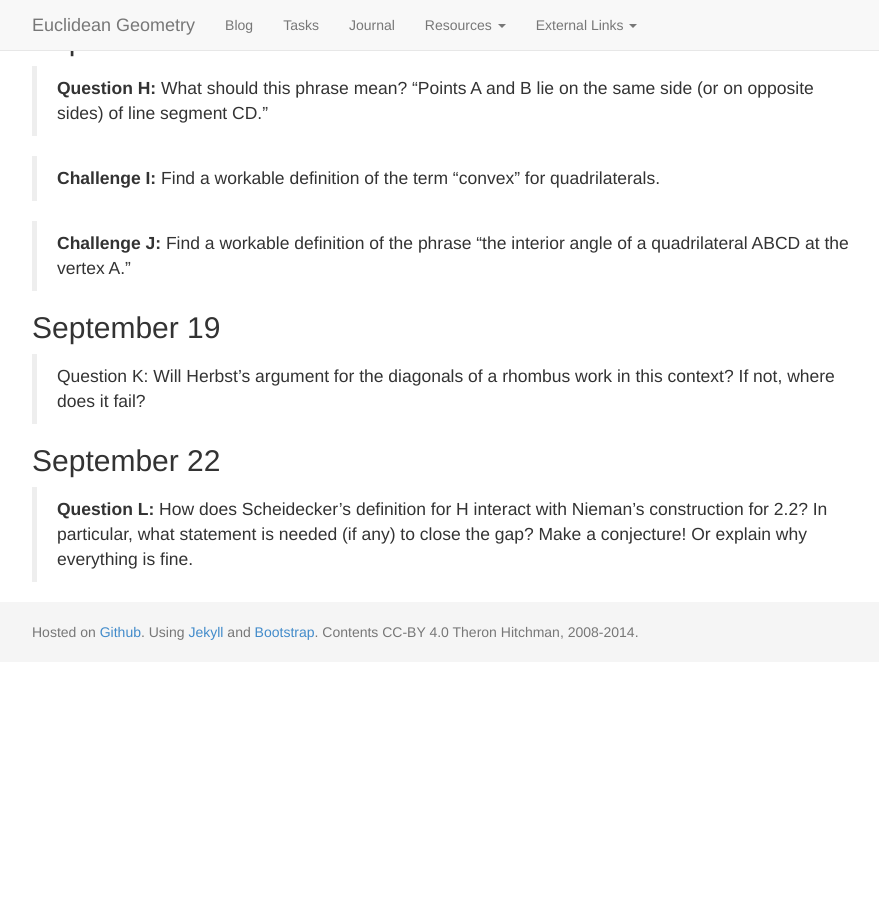
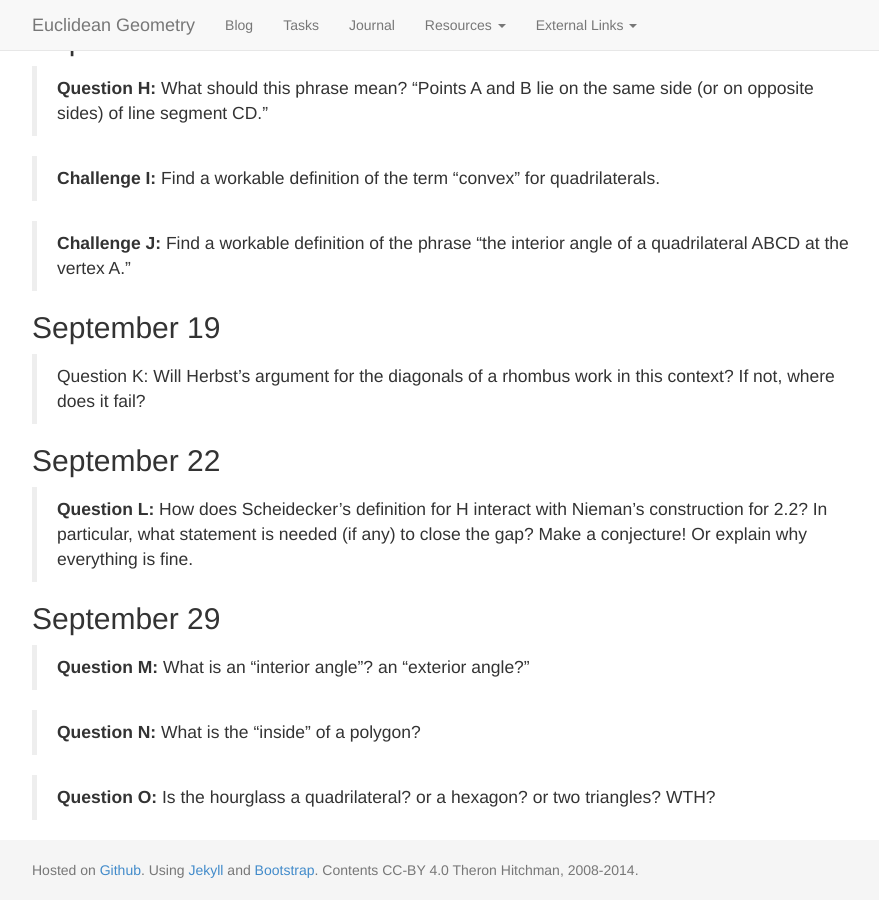
Before and after one commit to theronhitchman/euclidean-geometry, a Jekyll site: the page built from class/index.md, in a window 1280 px wide and 900 px high, scrolled down 967 px. Shown: the whole window, without its empty margins (38-917 px from the left). Built offline with Jekyll 4.4.1, drawn with Linux system fonts in a browser that asks for light colours; nearby versions of some CDN libraries; before the commit the page ends 1629 px from its top, so only the background shows below that.

Commit message:
wrote blog post for day 15 and updated class questions

```diff
--- a/class/index.md
+++ b/class/index.md
@@ -58,3 +58,12 @@ ordered by date.
 > **Question L:** How does Scheidecker's definition for H interact with Nieman's
 > construction for 2.2? In particular, what statement is needed (if any) to
 > close the gap? Make a conjecture! Or explain why everything is fine.
+
+
+## September 29
+
+> **Question M:** What is an "interior angle"? an "exterior angle?"
+
+> **Question N:** What is the "inside" of a polygon?
+
+> **Question O:** Is the hourglass a quadrilateral? or a hexagon? or two triangles? WTH?
```
Also changed, not shown: _posts/2014-09-29-utah.md (added, +41 -0 lines).
